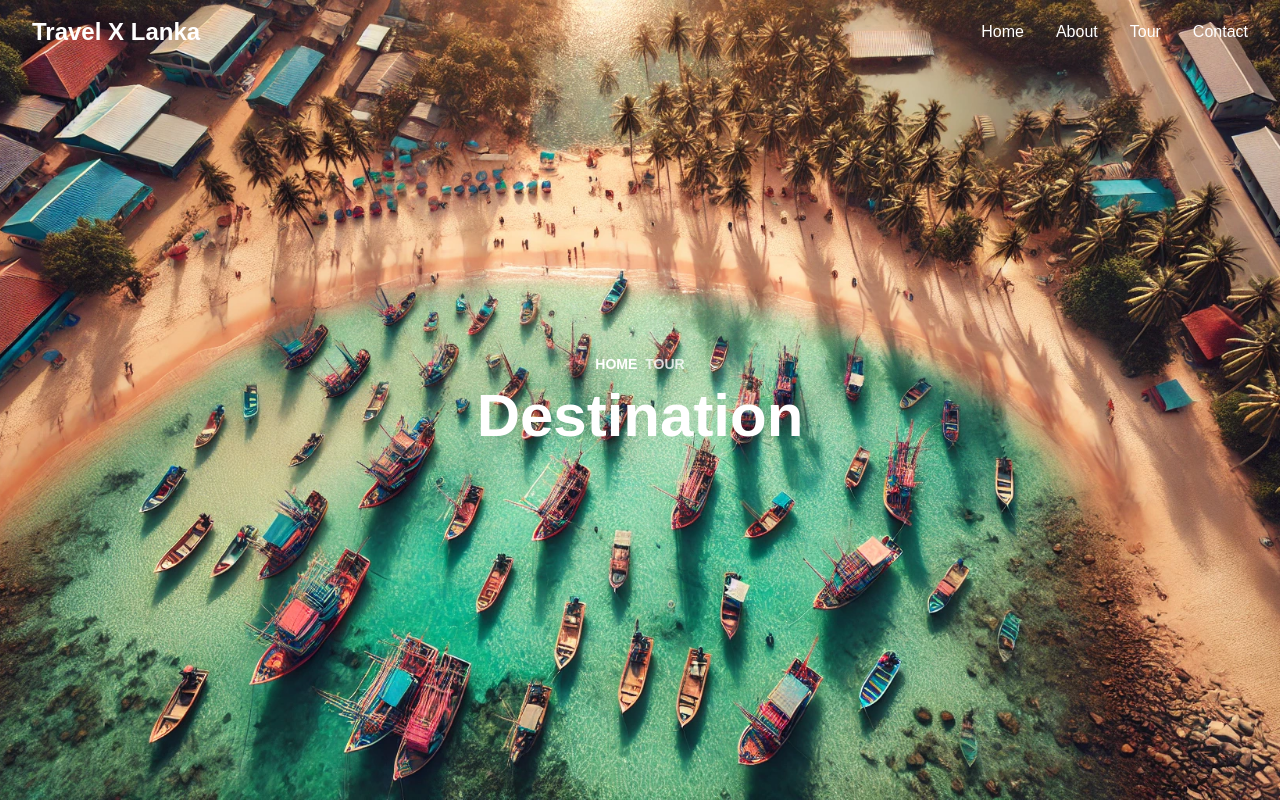
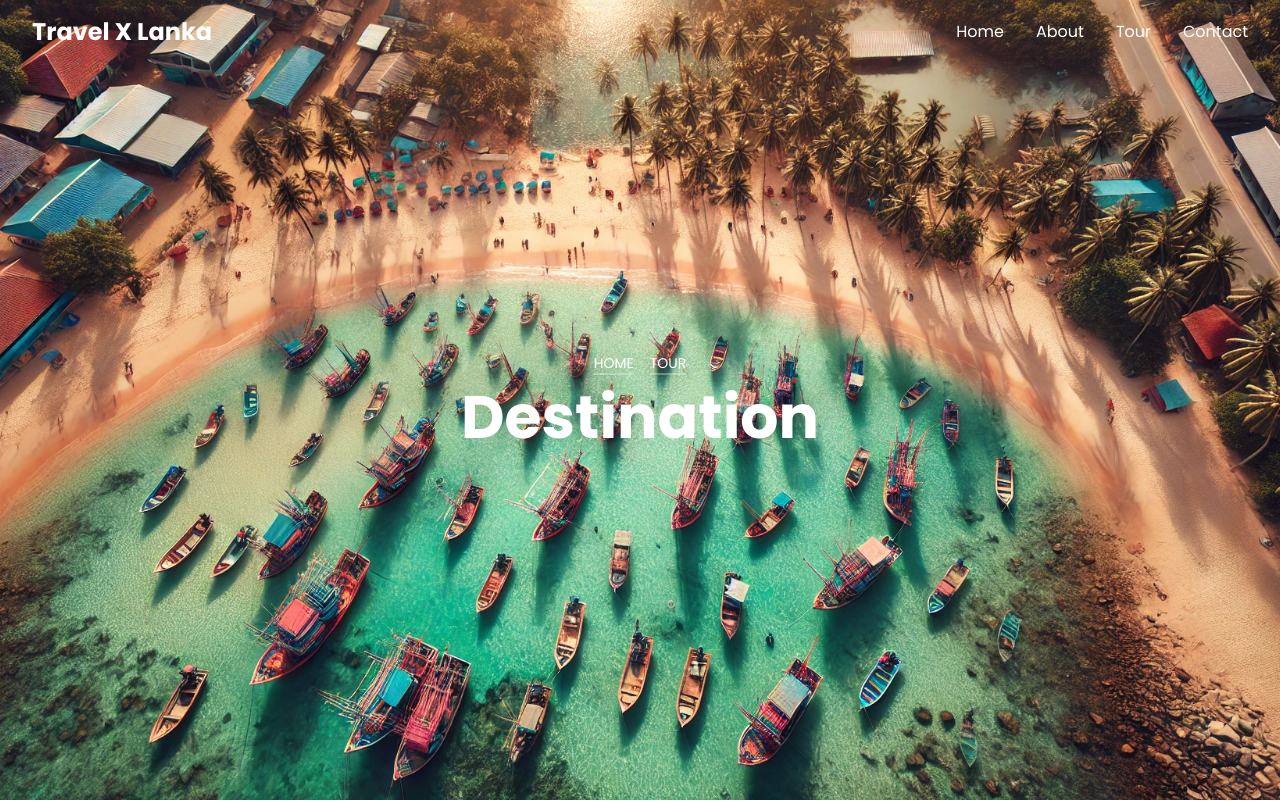
Before and after one commit to odwely-team-01/travelXlanka, a Next.js app: page /tour in a window 1280 px wide. Shown: the top 802 px of the page. Built offline with nearby package versions, Linux system fonts and the light colour scheme.

Commit message:
chore: font setup and refactoring

```diff
--- a/app/about/page.tsx
+++ b/app/about/page.tsx
@@ -5,6 +5,7 @@ import React, { useState } from 'react';
 
 import { ABOUTINFO, ACORDIANITEMS } from '@/app/lib/constants';
 import AccordionItem from '@/app/components/AccordianItem';
+import Link from 'next/link';
 
 interface AboutInfoItem {
   title: string;
@@ -14,7 +15,7 @@ interface AboutInfoItem {
 
 const About: React.FC = () => {
   const [activeButton, setActiveButton] = useState<AboutInfoItem>(ABOUTINFO[0]);
-  const [activeIndex, setActiveIndex] = useState<number | null>(null); // Single state to track the active accordion item
+  const [activeIndex, setActiveIndex] = useState<number | null>(null);
   const [fadeState, setFadeState] = useState<'fade-in' | 'fade-out'>('fade-in');
   const [previousContent, setPreviousContent] = useState<AboutInfoItem | null>(
     null,
@@ -51,11 +52,21 @@ const About: React.FC = () => {
           layout="fill"
           className="absolute -z-10 size-full object-cover"
         />
-        <span className="flex w-full flex-col items-center justify-center text-white">
-          <h1 className="text-center font-poppins text-3xl font-bold md:text-4xl lg:text-5xl">
-            Welcome to Travel X Lanka
+        <span className="flex w-full flex-col items-center justify-center text-white gap-4">
+          <div className="flex items-center justify-center gap-4">
+            <Link className="text-xs md:text-sm font-normal border-b-2 border-white/30" href={'/'}>
+              HOME
+            </Link>
+            <Link
+              className="text-xs md:text-sm font-normal opacity-80 border-b-2 border-white/30"
+              href={'/about'}
+            >
+              ABOUT
+            </Link>
+          </div>
+          <h1 className="font-poppins text-4xl md:text-5xl xl:text-6xl font-bold">
+            About Us
           </h1>
-          <p className="mt-4">Explore the beauty with us</p>
         </span>
       </div>
 
--- a/app/components/AccordianItem.tsx
+++ b/app/components/AccordianItem.tsx
@@ -36,11 +36,7 @@ const AccordionItem = ({
         <h3 className="font-medium text-lg">{title}</h3>
         <div className="h-5 w-5 p-1 bg-green-500 flex items-center justify-center rounded-full">
           <span className="text-white text-2xl">
-            {isOpen ? (
-              <span className="flex -translate-y-[2px]">-</span>
-            ) : (
-              <span>+</span>
-            )}
+            {isOpen ? <span>-</span> : <span>+</span>}
           </span>
         </div>
       </div>
--- a/app/components/customComponents/Footer.tsx
+++ b/app/components/customComponents/Footer.tsx
@@ -1,3 +1,4 @@
+import Link from 'next/link';
 import { FaFacebook, FaInstagram, FaTwitter } from 'react-icons/fa';
 
 export default function Footer() {
@@ -10,7 +11,7 @@ export default function Footer() {
             <div className="flex items-center space-x-3">
               {/* Add your logo here */}
               {/* <Image src="/sample-logo.png" width={50} height={50} alt="Logo" /> */}
-              <h1 className="text-3xl font-bold">Travel X Sri Lanka</h1>
+              <Link className="text-3xl font-bold" href={'/'}>Travel X Sri Lanka</Link>
             </div>
             <p className="mt-6 text-sm leading-relaxed sm:text-base 2xl:text-xl">
               Explore Sri Lanka with ease. Plan, discover, and experience your
--- a/app/components/customComponents/Navbar.tsx
+++ b/app/components/customComponents/Navbar.tsx
@@ -2,6 +2,7 @@
 
 'use client';
 
+import Link from 'next/link';
 import { useEffect, useState } from 'react';
 import { FaBars, FaTimes } from 'react-icons/fa';
 
@@ -41,7 +42,7 @@ function Navbar() {
       <div className="mx-auto max-w-7xl px-4 sm:px-6 lg:px-8">
         <div className="flex h-16 items-center justify-between">
           <div className="flex items-center">
-            <div className="text-2xl font-bold">Travel X Lanka</div>
+            <Link className="text-2xl font-bold" href={'/'}>Travel X Lanka</Link>
           </div>
           <div className="hidden space-x-8 md:flex">
             <a href="/" className="transition duration-300 hover:text-gray-600">
--- a/app/globals.css
+++ b/app/globals.css
@@ -1,13 +1,6 @@
 @tailwind base;
 @tailwind components;
 @tailwind utilities;
-
-
-@import url('https://fonts.googleapis.com/css2?family=Poppins:ital,wght@0,100;0,200;0,300;0,400;0,500;0,600;0,700;0,800;0,900;1,100;1,200;1,300;1,400;1,500;1,600;1,700;1,800;1,900&display=swap');
-
-html {
-  font-family: 'Poppins', sans-serif;
-}
 
 
 .tour-bg{
--- a/app/layout.tsx
+++ b/app/layout.tsx
@@ -1,9 +1,18 @@
 // app/layout.tsx
 
 import './globals.css';
-
+import { Poppins } from 'next/font/google';
 import Footer from './components/customComponents/Footer';
 import Navbar from './components/customComponents/Navbar';
+
+
+const poppins = Poppins({
+  subsets: ['latin'],
+  display: 'swap',
+  variable: '--font-poppins',
+  weight: ['100', '200', '300', '400', '500', '600', '700', '800', '900']
+});
+
 
 export const metadata = {
   title: 'travelXlanka - Explore Sri Lanka',
@@ -26,6 +35,7 @@ export const metadata = {
   },
 };
 
+
 export default function RootLayout({
   children,
 }: {
@@ -33,7 +43,7 @@ export default function RootLayout({
 }) {
   return (
     <html lang="en">
-      <body>
+      <body className={poppins.className}>
         <Navbar />
         <main>{children}</main>
         <Footer />
--- a/app/tour/page.tsx
+++ b/app/tour/page.tsx
@@ -42,12 +42,12 @@ function Tour() {
       {/* main secion with bg */}
       <div className=" min-h-screen h-auto flex flex-col items-center justify-center tour-bg">
         <div className="flex flex-col text-white gap-3">
-          <div className="flex items-center justify-center gap-2 ">
-            <Link className="text-xs md:text-sm font-bold" href={'/'}>
+          <div className="flex items-center justify-center gap-4">
+            <Link className="text-xs md:text-sm font-normal border-b-2 border-white/30" href={'/'}>
               HOME
             </Link>
             <Link
-              className="text-xs md:text-sm font-bold opacity-80"
+              className="text-xs md:text-sm font-normal border-b-2 border-white/30"
               href={'/tour'}
             >
               TOUR
--- a/tailwind.config.js
+++ b/tailwind.config.js
@@ -1,14 +1,11 @@
 /** @type {import('tailwindcss').Config} */
 module.exports = {
   content: [
-    './app/**/*.{js,ts,jsx,tsx}',  // Note the 'app' directory
+    './app/**/*.{js,ts,jsx,tsx}', // Note the 'app' directory
     './components/**/*.{js,ts,jsx,tsx}',
   ],
   theme: {
     extend: {
-      fontFamily: {
-        poppins: ['Poppins', 'sans-serif'],
-      },
       fontWeight: {
         thin: 100,
         extralight: 200,
@@ -22,7 +19,5 @@ module.exports = {
       },
     },
   },
-  plugins: [
-    require('@tailwindcss/typography'),
-  ],
-}
+  plugins: [require('@tailwindcss/typography')],
+};
--- a/tailwind.config.ts
+++ b/tailwind.config.ts
@@ -12,9 +12,6 @@ const config: Config = {
         background: 'var(--background)',
         foreground: 'var(--foreground)',
       },
-      fontFamily: {
-        poppins: ['Poppins', 'sans-serif'],
-      },
     },
   },
   plugins: [],
```
